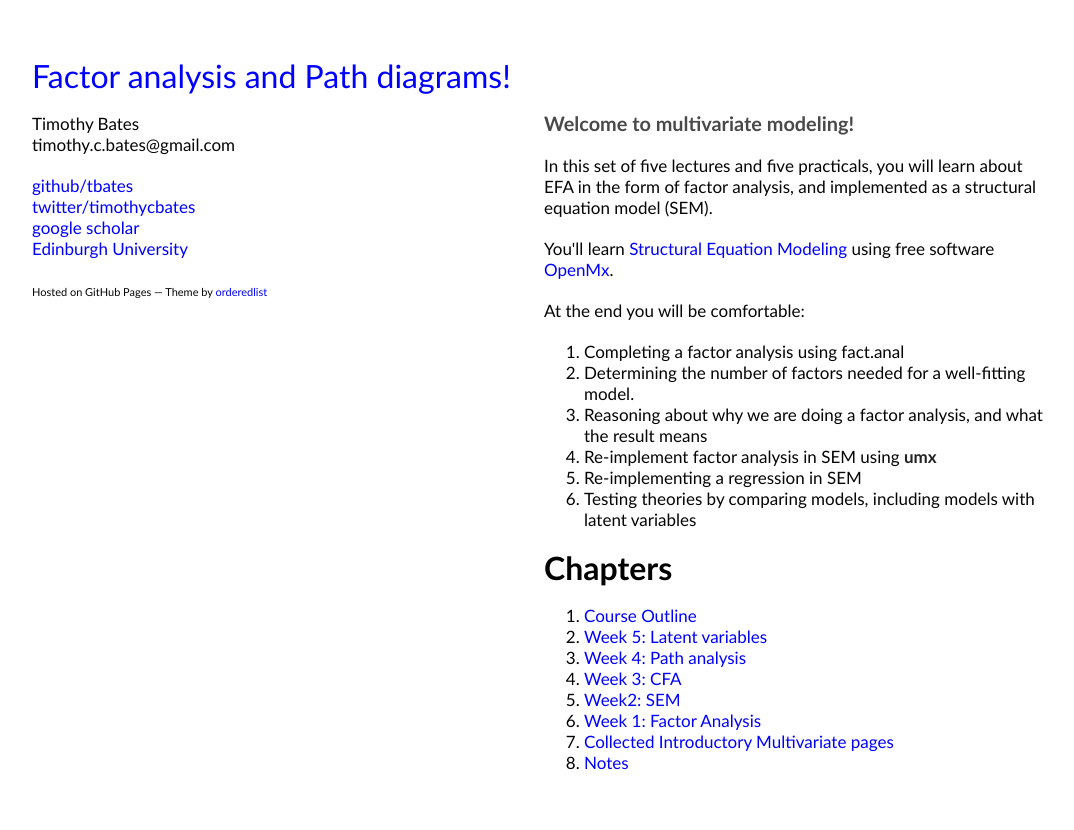
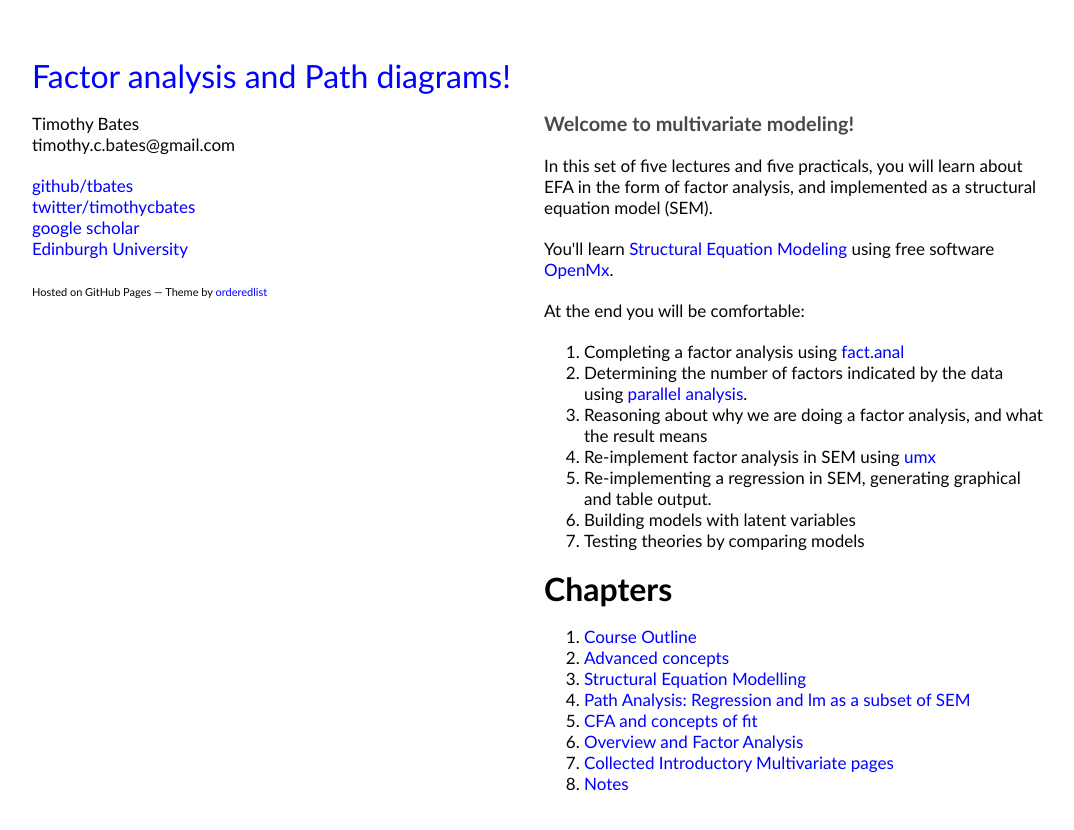
Before and after one commit to tbates/Multivariate-Stats-Course, a Jekyll site: the page built from index.html, in a window 1280 px wide. Shown: the top 830 px of the page, without its empty margins (26-1100 px from the left). Built offline with Jekyll 4.4.1, drawn with Linux system fonts in a browser that asks for light colours.

Commit message:
no message

```diff
--- a/_posts/2020-01-01-week1.markdown
+++ b/_posts/2020-01-01-Factor_analysis.markdown
@@ -1,23 +1,28 @@
 ---
 layout: post
-title: "Week 1: Factor Analysis"
+title: "Overview and Factor Analysis"
 date: 2020-01-01 00:01
 comments: true
 categories: intro
 ---
 
 <a name="top"></a>
-### Week One
+### Overview and factor analysis
 
-Overview of the next 5 weeks of [MV stats](http://www.drps.ed.ac.uk/current/dpt/cxpsyl11054.htm)
+[This block](http://tbates.github.io/Multivariate-Stats-Course) of the [MV course](http://www.drps.ed.ac.uk/current/dpt/cxpsyl11054.htm) introduces the idea of latent variables, the concept of a path diagram, on to general Structural Equation Modeling or SEM.
 
-1. **Factor analysis**
-2. Structural Equation Modelling
-3. CFA
-4. Path Analysis
+An [overview of the next 5 weeks is here]()
+
+
+1. Factor analysis
+2. CFA & concepts of fit
+3. Path Analysis: Regression and lm as a subset of SEM
+4. Structural Equation Modelling
 5. Latent variable modeling
+6. Causality?
 
-Introduces you to the idea of latent variables, the concept of a path diagram, and also how to do a factor analysis in R.
+
+We begin this week by learning how to do a factor analysis in R.
 
 Show how the EFA needs to fix latent variances at 1 and covariances at 0, and fix the upper right triangle of whatever matrix contains the latent loadings.
 
--- /dev/null
+++ b/_posts/2020-02-01-CFA_and_fit.markdown
@@ -0,0 +1,24 @@
+---
+layout: post
+title: "CFA and concepts of fit"
+date: 2020-02-01 00:01
+comments: true
+categories: intro
+---
+
+<a name="top"></a>
+### CFA and concepts of fit
+
+This week we will introduce the concept of good model fit and how it is estimated.
+
+1. Parameters in the model
+2. degrees of freedom
+3. χ²(df)
+4. AIC
+5. DIC
+6. TLI
+7. CFI
+8. RMSEA
+
+
+*Curb your enthusiasm*: By this week, you should understand how a factor analysis can have many explanatory variables (factors) as there are things measured (items or variables), and that these can be oriented in arbitrary ways.
--- a/_posts/2020-02-01-week2.markdown
+++ /dev/null
@@ -1,22 +0,0 @@
----
-layout: post
-title: "Week2: SEM"
-date: 2020-02-01 00:01
-comments: true
-categories: intro
----
-
-<a name="top"></a>
-### Week 2
-
-1. Factor analysis
-2. **Structural Equation Modelling**
-3. CFA
-4. Path Analysis
-5. Latent variable modeling
-
-In week two we will leverage the modelling you already know by building the equivalent of `lm(y ~ x + z)` in `umx` package.
-
-This leverages two ideas you already understand: Factor analysis and linear models/ANOVA.</li>
-
-*Curb your enthusiasm*: By week 2 you should understand what boxes, circles, triangles, diamonds, and straight and curved arrows are.
--- /dev/null
+++ b/_posts/2020-03-01-Regression_as_path_analysis.markdown
@@ -0,0 +1,21 @@
+---
+layout: post
+title: "Path Analysis: Regression and lm as a subset of SEM"
+date: 2020-03-01 00:01
+comments: true
+categories: intro
+---
+
+<a name="top"></a>
+### Path Analysis: Regression and lm as a subset of SEM
+
+This week we will leverage the modelling you already know by building the equivalent of `lm(y ~ x + z)` in `umx` package.
+
+This builds on two ideas you already understand: Factor analysis and linear models/ANOVA.</li>
+
+*Curb your enthusiasm*: By this week you should understand what boxes, circles, triangles, diamonds, and straight and curved arrows are.
+
+
+### Introduces
+ * The idea of causality, testing (and, critically, mxCompare()-ing) ideas. And use real tasks, such as handling a ordinal outcomes as thresholded normals.
+ * **Tutorial**: Specific SEM models
--- a/_posts/2020-03-01-week3.markdown
+++ /dev/null
@@ -1,20 +0,0 @@
----
-layout: post
-title: "Week 3: CFA"
-date: 2020-03-01 00:01
-comments: true
-categories: intro
----
-
-<a name="top"></a>
-### Week 3
-
-1. Factor analysis
-2. Structural Equation Modelling
-3. **CFA**
-4. Path Analysis
-5. Latent variable modeling
-
-3. Introduces.
-	* The idea of causality, testing (and, critically, mxCompare()-ing) ideas. And use real tasks, such as handling a ordinal outcomes as thresholded normals.
-	* **Tutorial**: Specific SEM models
--- /dev/null
+++ b/_posts/2020-04-01-Structural_Equation_Modelling.markdown
@@ -0,0 +1,20 @@
+---
+layout: post
+title: "Structural Equation Modelling"
+date: 2020-04-01 00:01
+comments: true
+categories: intro
+---
+
+<a name="top"></a>
+### Structural Equation Modelling
+
+1. Factor analysis
+2. CFA & concepts of fit
+3. Path Analysis: Regression and lm as a subset of SEM
+4. Structural Equation Modelling
+5. Latent variable modeling
+6. Causality?
+
+
+What are some good examples?
--- a/_posts/2020-04-01-week4.markdown
+++ /dev/null
@@ -1,18 +0,0 @@
----
-layout: post
-title: "Week 4: Path analysis"
-date: 2020-04-01 00:01
-comments: true
-categories: intro
----
-
-<a name="top"></a>
-### Week 4
-
-1. Factor analysis
-2. Structural Equation Modelling
-3. CFA
-4. **Path Analysis**
-5. Latent variable modeling
-
-What are some good examples?
--- /dev/null
+++ b/_posts/2020-05-01-Advanced_concepts_discussion.markdown
@@ -0,0 +1,17 @@
+---
+layout: post
+title: "Advanced concepts"
+date: 2020-05-01 00:01
+comments: true
+categories: intro
+---
+
+<a name="top"></a>
+### Advanced Concepts
+
+1. Factor analysis
+2. CFA & concepts of fit
+3. Path Analysis: Regression and lm as a subset of SEM
+4. Structural Equation Modelling
+5. Latent variable modeling
+6. Causality?
--- a/_posts/2020-05-01-week5.markdown
+++ /dev/null
@@ -1,16 +0,0 @@
----
-layout: post
-title: "Week 5: Latent variables"
-date: 2020-05-01 00:01
-comments: true
-categories: intro
----
-
-<a name="top"></a>
-### Week 5
-
-1. Factor analysis
-2. Structural Equation Modelling
-3. CFA
-4. Path Analysis
-5. **Latent variable modeling**
--- a/_posts/2020-12-01-outline.markdown
+++ b/_posts/2020-12-01-outline.markdown
@@ -12,30 +12,37 @@ categories: intro
 Overview of the next 5 weeks of [MV stats](http://www.drps.ed.ac.uk/15-16/dpt/cxpsyl11054.htm)
 
 1. Factor analysis
-2. Structural Equation Modelling
-3. CFA
-4. Path Analysis
+2. FA as EFA, moving to CFA & the concept of fit
+3. Path Analysis: Regression and lm as a subset of SEM
+4. Structural Equation Modelling
 5. Latent variable modeling
+6. Causality?
 
 ### Week
 1. Introduces you to the idea of latent variables, the concept of a path diagram, and also how to do a factor analysis in R.
 	* Show how the EFA needs to fix latent variances at 1 and covariances at 0, and fix the upper right triangle of whatever matrix contains the latent loadings. Show what rotation does (R is great for that - just pull the loadings matrix and throw in at promax() or varimax(). Introduce indeterminacy by talking about how the rotations do not differ in fit. Then the next week convert that same model to CFA. Use a real data set so it has a purpose.
-	* **Tutorial**: Specific SEM models
-2. Introduces.
-	* In week two we will link these ideas to the modelling you already know by building the equivalent of `lm(y ~ x + z)` in `umx` package. This leverages two ideas you already understand: Factor analysis and linear models/ANOVA.</li>
-			<em>Curb your enthusiasm</em>: By week 2 you should understand what boxes, circles, triangles, diamonds, and straight and curved arrows are.
-	* **Tutorial**: Specific SEM models
-3. Introduces.
-	* The idea of causality, testing (and, critically, mxCompare()-ing) ideas. And use real tasks, such as handling a ordinal outcomes as thresholded normals.
-	* **Tutorial**: Specific SEM models
-4. Introduces
-	*
-	* **Tutorial**: Specific SEM models
-5. Introduces.
-	*
-	* **Tutorial**: Specific SEM models
+	* **Tutorial**: Factor analysis of built-in personality data
+2. Introduces SEM
+	* Implement our factor analysis as an exploratory factor analysis
+	* Introduce the idea of confirmatory factor analysis
+	* Discuss the important concept which this brings with it: fit
+	* **Tutorial**: Building a CFA of TBD
+3. SEM as a super-set of regression
+	* Linking these ideas to the modelling you already know by building the equivalent of `lm(y ~ x + z)` in `umx` package. This leverages two ideas you already understand: Factor analysis and linear models/ANOVA.
+	* *Curb your enthusiasm*: By week 2 you should understand what boxes, circles, triangles, diamonds, and straight and curved arrows are.
+	* **Tutorial**: Implementing regression model in umx.
+4. Model comparison as the stairway to heaven.
+	* Testing (and, critically, mxCompare()-ing) ideas.
+	* **Tutorial**: Modifying and comparing models.
+5. Data complexities, further opportunities, and summary discussion
+	* Handling ordinal outcomes as thresholded normals.
+	* Multi-group models.
+	* **Tutorial**: Multiple group model (measurement invariance?)
 
-If it was me in a limited course, I’d spend the time showing how to solve practical problems, and record a compulsory to watch video lecture deriving modelling concepts from first principles (RAM, Lisrel, general matrix models, LS, FIML etc).
+The goal of this block is to get you in a position to solve practical problems with SEM, and to understand its applicability and caveates in interpretation and more complex data types and models.
 
-Book: I like John Loehlin
-My paper:
+We can't in this space allocated, cover the mathematical basis of SEM, competing implementations (RAM, Lisrel, general matrix models). Nor can we cover the full range of analytic methods (LS, FIML etc). A longer term goal is to present this material in accompanying video lectures deriving modelling concepts.
+
+### Bibliography
+Book: I like John Loehlin's
+There is a paper on the package we will use: umx:
--- a/_posts/2010-06-01-notes.markdown
+++ b/_posts/2030-01-01-notes.markdown
@@ -10,7 +10,7 @@ categories: notes
 ## MSc  stats notes
 
 https://github.com/tbates/Multivariate-Stats-Course
-http://tbates.github.io/Multivariate-Stats-Course/
+http://tbates.github.io/Multivariate-Stats-Course
 
 https://cran.r-project.org/web/packages/psych/vignettes/psych_for_sem.pdf
 
--- a/index.html
+++ b/index.html
@@ -10,16 +10,17 @@ title: "Understanding multivariate statistics: A graphical SEM-based approach"
 
 <p>In this set of five lectures and five practicals, you will learn about EFA in the form of factor analysis, and implemented as a structural equation model (SEM).</p>
 <p>You'll learn <a href="http://en.wikipedia.org/wiki/Structural_equation_modeling">Structural Equation Modeling</a>
-using free software <a href="http://openmx.psyc.virginia.edu">OpenMx</a>.</p>
+using free software <a href="https://cran.r-project.org/web/packages/OpenMx">OpenMx</a>.</p>
 
 <p>At the end you will be comfortable:</p>
 <ol>
-	<li>Completing a factor analysis using fact.anal</li>
-	<li>Determining the number of factors needed for a well-fitting model.</li>
+	<li>Completing a factor analysis using <a href="https://stat.ethz.ch/R-manual/R-devel/library/stats/html/factanal.html">fact.anal</a></li>
+	<li>Determining the number of factors indicated by the data using <a href="https://cran.r-project.org/web/packages/paran">parallel analysis</a>.</li>
 	<li>Reasoning about why we are doing a factor analysis, and what the result means</li>
-	<li>Re-implement factor analysis in SEM using <strong>umx</strong></li>
-	<li>Re-implementing a regression in SEM</li>
-	<li>Testing theories by comparing models, including models with latent variables</li>
+	<li>Re-implement factor analysis in SEM using <strong><a href="http://tbates.github.io">umx</a></strong></li>
+	<li>Re-implementing a regression in SEM, generating graphical and table output.</li>
+	<li>Building models with latent variables</li>
+	<li>Testing theories by comparing models</li>
 </ol>
 
 <div id="home">
```
Also changed, not shown: other parts of _posts/2020-01-01-Factor_analysis.markdown (+3 -1 lines), _posts/2010-01-01-Container.markdown (renamed from _posts/2015-06-20-container-Intro.markdown).
